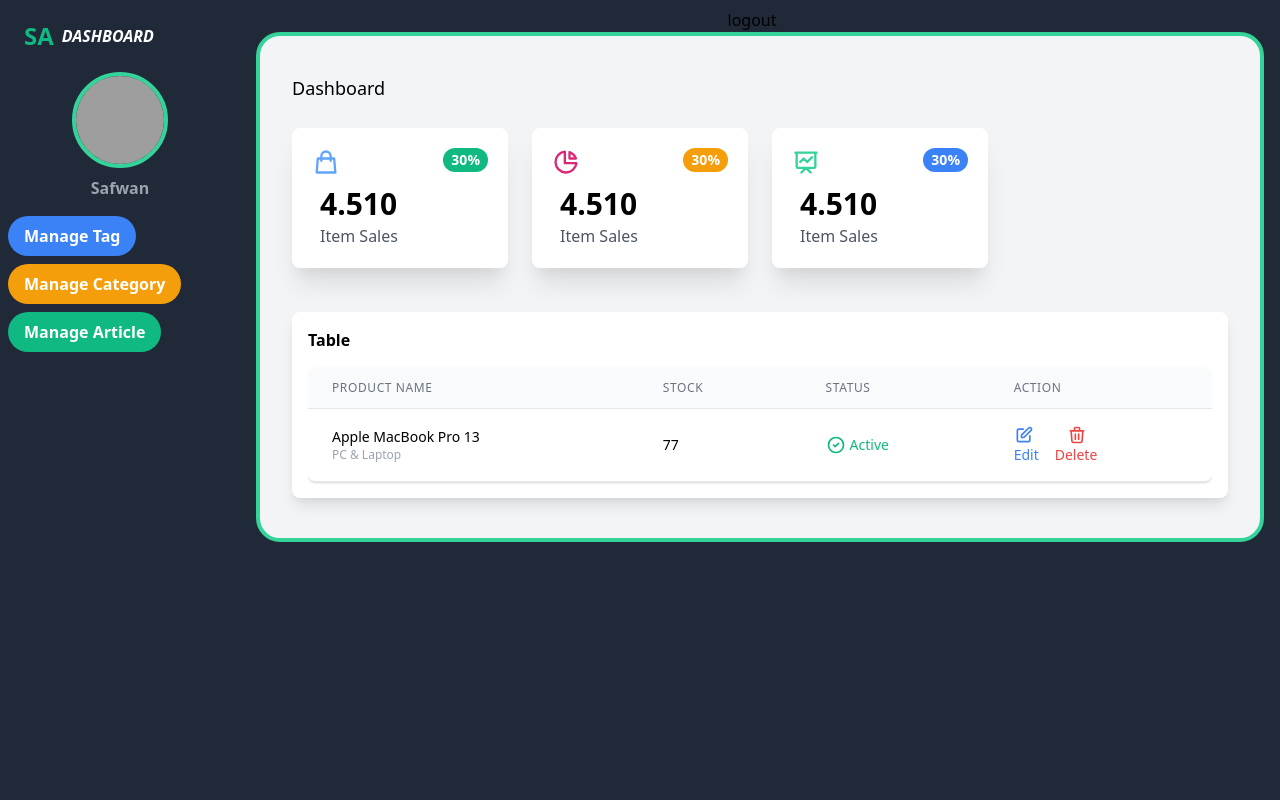
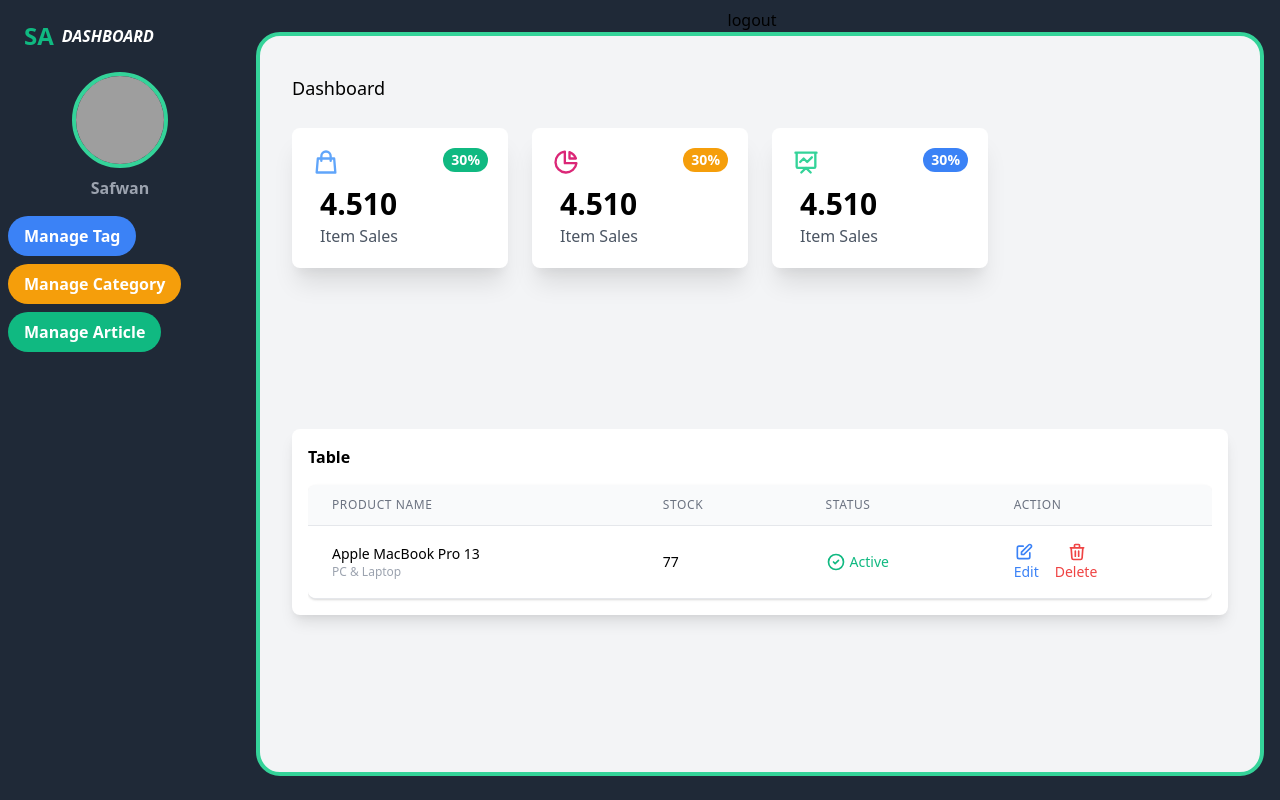
Before and after one commit to Youcode-Classe-E-2023-2024/elmehdi_elfari_Wiki, a PHP site: page /views/dashboard_view.php in a window 1280 px wide. Run offline with PHP 8.4, Linux system fonts and the light colour scheme; data that the repository does not hold is empty; some libraries are stand-ins or nearby versions; grey boxes are pictures that could not be loaded.

Commit message:
css style

```diff
--- a/assets/css/style.css
+++ b/assets/css/style.css
@@ -34,7 +34,7 @@ nav ul li {
 .sidebar {
     background-color: #343a40;
     height: 100vh;
-    width: 20%;
+    width: 16%;
     top: 0;
     left: 0;
     padding-top: 95px;
@@ -44,6 +44,10 @@ nav ul li {
     color: white;
     background-color: #343a40;
     border: none;
+}
+
+.contentdash {
+    height: 93vh;
 }
 
 .main-content {
```
